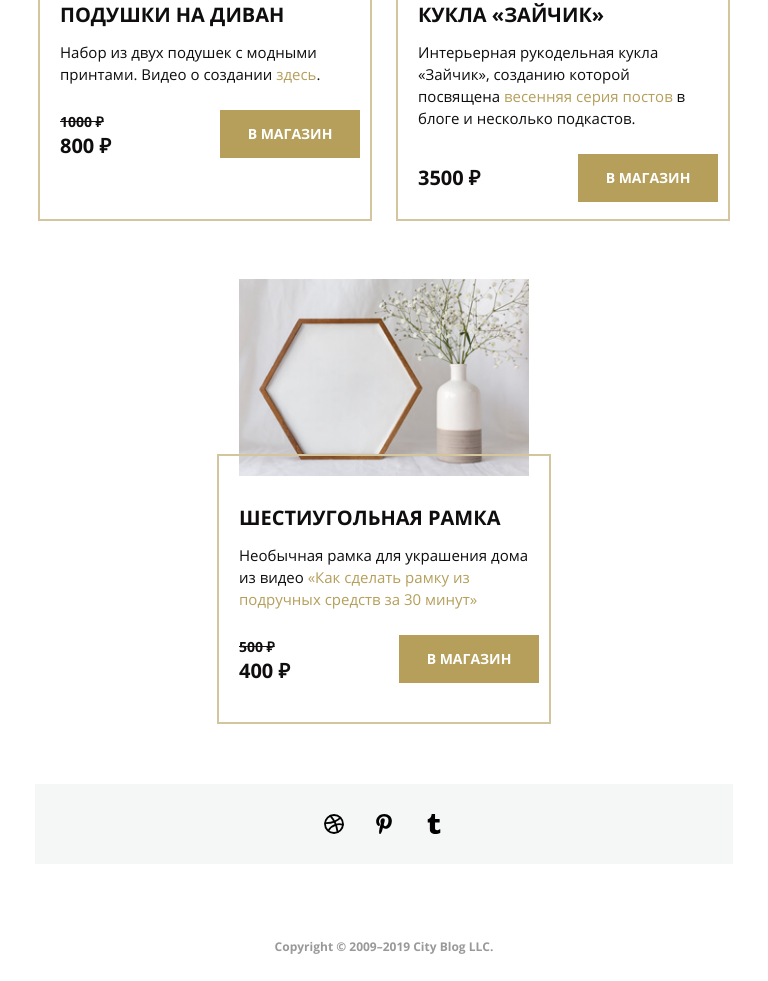
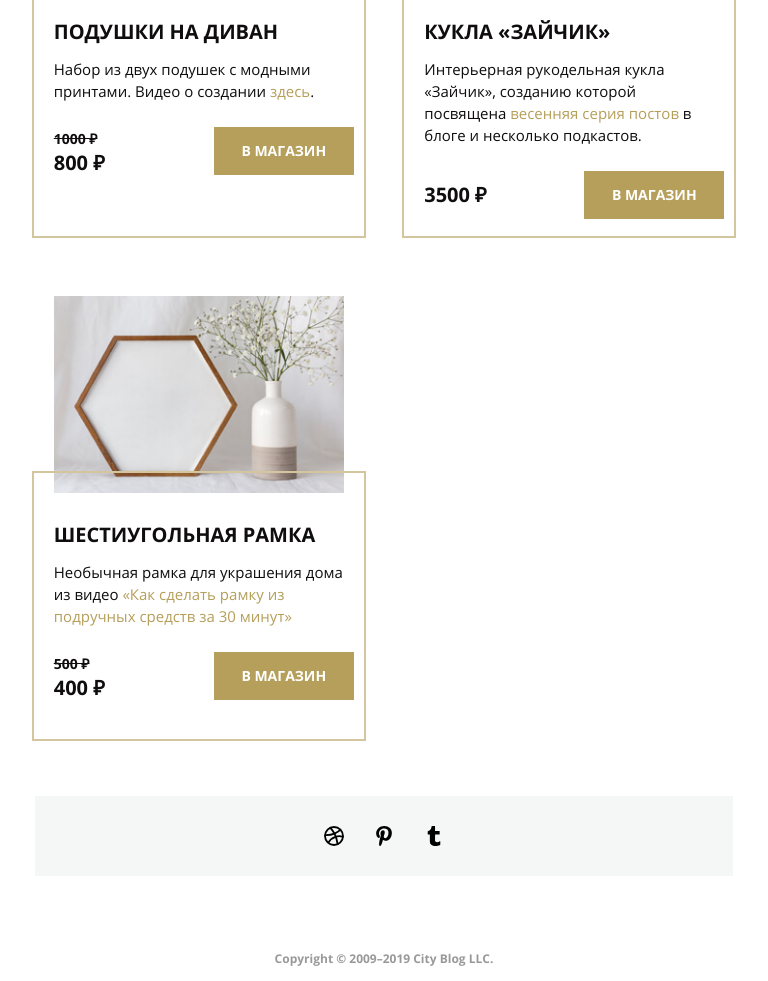
Before and after one commit to IrinaOre/mq-diploma, a plain HTML site: page index.html in a window 768 px wide. Shown: the part 4876-5857 px from the top of the page. Drawn offline with Linux system fonts and the light colour scheme; files whose address does not match are found by name.

Commit message:
Changes 08.05.24 22:00

```diff
--- a/css/style.css
+++ b/css/style.css
@@ -1148,23 +1148,19 @@ background-color: #323232;
 
   .goods__cards {
     display: flex;
+    justify-content: space-between;
+    gap: 68px;
     flex-wrap: wrap;
     min-width: 768px;
-    box-sizing: border-box;
-    padding-left: 56px;
-    padding-right: 56px;
-    margin: 0 auto;
-    gap: 68px;
+    padding-left: 7%;
+    padding-right: 7%;
+
   }
 
   .goods__card {
     width: 290px;
   }
 
-  .goods__card:last-child {
-    /* margin-top: 48px; */
-    margin-bottom: 70px;
-  }
 
   .footer {
     min-width: 678px;
```
